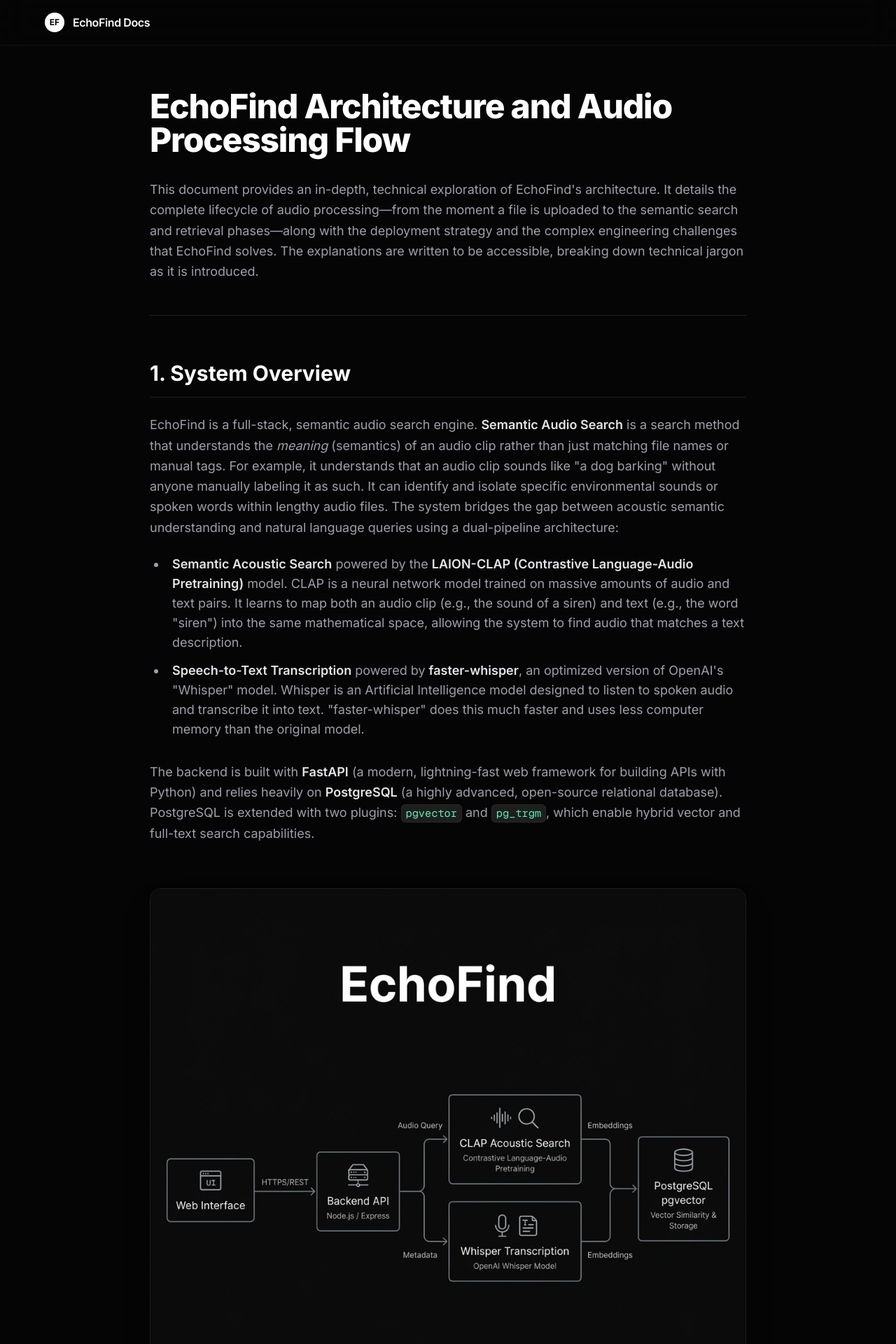
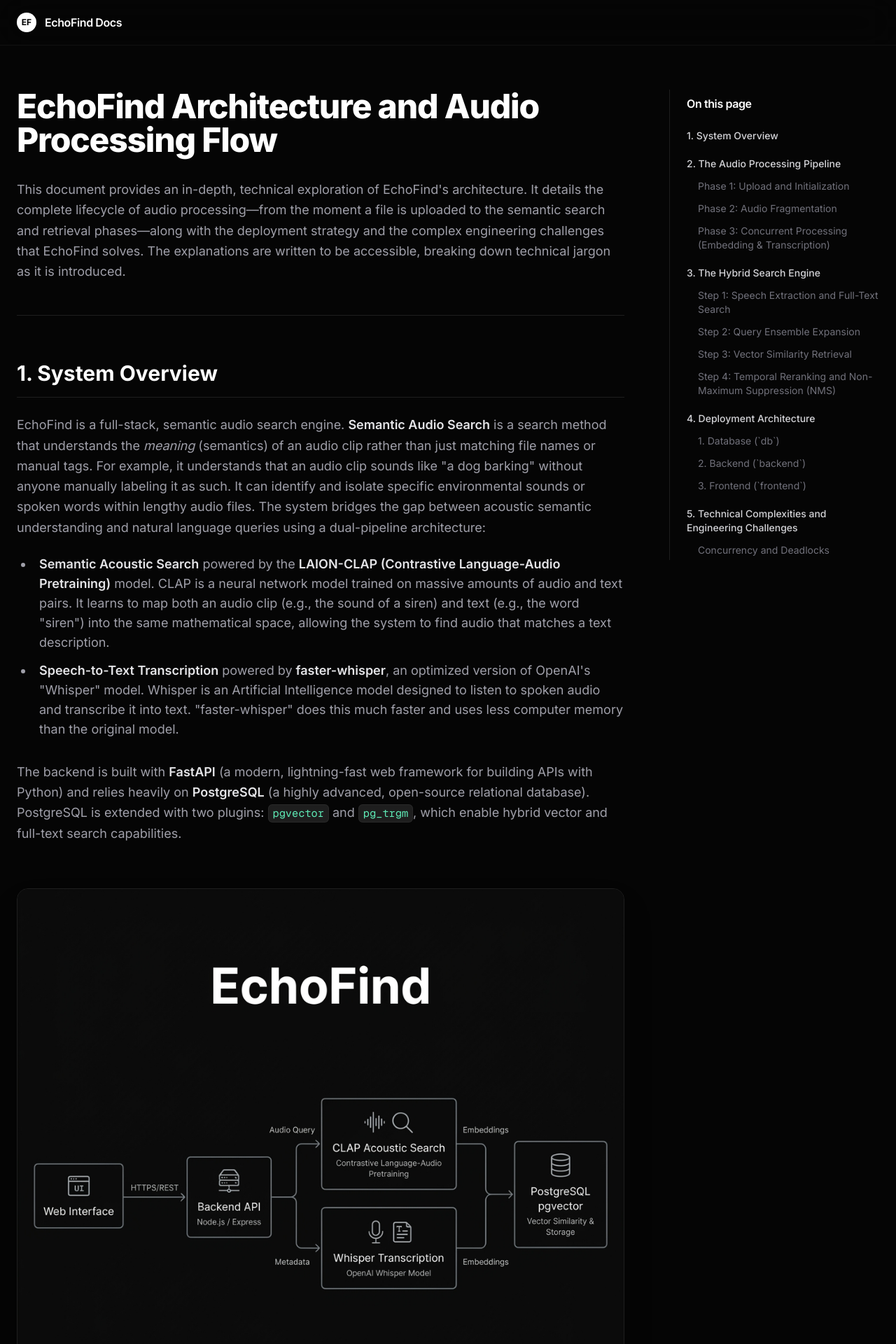
Before and after one commit to Rishik-Chakraborty/EchoFind-public, a Next.js app in the folder frontend/: page /docs in a window 1280 px wide. Shown: the top 1920 px of the page at 70% size. Built offline with nearby package versions, Linux system fonts and the light colour scheme.

Commit message:
Add FAQ, TOC sidebar, and deployment diagram to docs

```diff
--- a/frontend/app/docs/page.tsx
+++ b/frontend/app/docs/page.tsx
@@ -8,11 +8,18 @@
   const filePath = path.join(process.cwd(), 'content', 'architecture.md');
   const content = fs.readFileSync(filePath, 'utf8');
 
+  // Extract headings for Table of Contents
+  const headings = Array.from(content.matchAll(/^(##|###)\s+(.*)$/gm)).map(match => {
+    const text = match[2];
+    const id = text.toLowerCase().replace(/[^\w]+/g, '-');
+    return { level: match[1].length, text, id };
+  });
+
   return (
     <div className="min-h-screen bg-[#050505] text-zinc-300 font-sans selection:bg-white selection:text-black">
       {/* Header */}
       <header className="fixed top-0 w-full z-50 bg-[#050505]/80 backdrop-blur-xl border-b border-white/5">
-        <div className="max-w-[1200px] mx-auto px-6 h-16 flex items-center">
+        <div className="max-w-[1400px] mx-auto px-6 h-16 flex items-center">
           <Link href="/" className="flex items-center gap-3 hover:opacity-80 transition-opacity">
             <div className="w-7 h-7 bg-white flex items-center justify-center text-black font-bold text-xs rounded-full">EF</div>
             <span className="font-semibold text-white tracking-tight">EchoFind Docs</span>
@@ -20,15 +27,24 @@
         </div>
       </header>
 
-      {/* Docs Content */}
-      <main className="max-w-[900px] mx-auto px-6 pt-32 pb-32">
+      {/* Docs Layout */}
+      <div className="max-w-[1400px] mx-auto px-6 pt-32 pb-32 flex flex-col lg:flex-row gap-16 relative items-start">
+
+        {/* Main Content */}
+        <main className="flex-1 min-w-0 max-w-[900px]">
           <article className="text-zinc-300 leading-relaxed">
             <ReactMarkdown
               remarkPlugins={[remarkGfm]}
               components={{
                 h1: ({node, ...props}) => <h1 className="text-4xl md:text-5xl font-extrabold mb-8 text-white tracking-tight" {...props} />,
-              h2: ({node, ...props}) => <h2 className="text-2xl md:text-3xl font-bold mt-16 mb-6 text-white border-b border-white/10 pb-4" {...props} />,
-              h3: ({node, ...props}) => <h3 className="text-xl md:text-2xl font-semibold mt-10 mb-4 text-zinc-100" {...props} />,
+                h2: ({node, children, ...props}) => {
+                  const id = String(children).toLowerCase().replace(/[^\w]+/g, '-');
+                  return <h2 id={id} className="text-2xl md:text-3xl font-bold mt-16 mb-6 text-white border-b border-white/10 pb-4 scroll-mt-24" {...props}>{children}</h2>;
+                },
+                h3: ({node, children, ...props}) => {
+                  const id = String(children).toLowerCase().replace(/[^\w]+/g, '-');
+                  return <h3 id={id} className="text-xl md:text-2xl font-semibold mt-10 mb-4 text-zinc-100 scroll-mt-24" {...props}>{children}</h3>;
+                },
                 h4: ({node, ...props}) => <h4 className="text-lg font-semibold mt-8 mb-4 text-zinc-200" {...props} />,
                 p: ({node, ...props}) => <p className="mb-6 text-zinc-400 text-lg leading-relaxed" {...props} />,
                 ul: ({node, ...props}) => <ul className="list-disc pl-6 mb-8 text-zinc-400 space-y-3 text-lg" {...props} />,
@@ -79,6 +95,30 @@
             </ReactMarkdown>
           </article>
         </main>
+
+        {/* Table of Contents Sidebar */}
+        <aside className="hidden lg:block w-[300px] shrink-0 sticky top-24 max-h-[calc(100vh-8rem)] overflow-y-auto custom-scrollbar">
+          <div className="border-l border-white/10 pl-6 py-2">
+            <h4 className="text-white font-semibold mb-4 tracking-tight">On this page</h4>
+            <nav className="flex flex-col gap-3">
+              {headings.map((heading, i) => (
+                <a
+                  key={i}
+                  href={`#${heading.id}`}
+                  className={`text-sm transition-colors block ${
+                    heading.level === 2
+                      ? 'text-zinc-300 hover:text-white font-medium mt-2'
+                      : 'text-zinc-500 hover:text-zinc-300 ml-4'
+                  }`}
+                >
+                  {heading.text}
+                </a>
+              ))}
+            </nav>
+          </div>
+        </aside>
+
+      </div>
     </div>
   );
 }
--- a/frontend/content/architecture.md
+++ b/frontend/content/architecture.md
@@ -75,6 +75,8 @@
 
 EchoFind is deployed using **Docker / Containerization**. Docker is a technology that packages software into standardized units called "containers." A container includes everything the software needs to run (code, runtime, tools). This ensures EchoFind runs exactly the same way on any computer, making deployment scalable and reproducible. The architecture consists of three primary services:
 
+![Deployment Architecture](/images/deployment_architecture.png)
+
 ### 1. Database (`db`)
 - Uses a PostgreSQL container pre-loaded with the `pgvector` plugin.
 - Serves as the single source of truth for relational metadata, job state tracking, word-level transcripts, and 512-dimensional acoustic vectors.
@@ -105,3 +107,19 @@
 ### Cross-Resolution Thresholding
 - **Semantic Variability**: A 1-second audio chunk contains significantly less semantic information than a 5-second chunk, which inherently affects its vector distance to a text prompt.
 - **Dynamic Scoring**: EchoFind implements a dynamic scoring and thresholding system. It actively penalizes or rewards chunks based on their resolution to ensure short, snappy sound events (like a door slam) can compete fairly with long, ambient sounds (like rain) during the ranking phase.
+
+---
+
+## 6. Frequently Asked Questions (FAQ)
+
+### What formats of audio files are supported?
+EchoFind supports most common audio formats including `.wav`, `.mp3`, `.flac`, and `.ogg`. When an unsupported or corrupted file is uploaded, the backend will return a helpful validation error.
+
+### Do I need to provide text transcripts for my audio?
+**No.** EchoFind uses the LAION-CLAP model to "listen" to the audio directly. If you search for "a dog barking," it finds the acoustic pattern of a bark, not a text label that says "dog barking."
+
+### How fast is the Approximate Nearest Neighbor (ANN) search?
+Because the vectors are indexed using HNSW (Hierarchical Navigable Small World) graphs in PostgreSQL, retrieving the top 1000 acoustic matches from a database of millions takes less than 10 milliseconds.
+
+### Does the system work on CPU?
+Yes. The entire stack, including the Neural Networks, is designed to run efficiently on standard CPUs. We utilize `faster-whisper` with `int8` quantization to drastically reduce memory usage, allowing it to run smoothly on a Hugging Face Space or a standard laptop.
```
Also changed, not shown: frontend/public/images/deployment_architecture.png (added). Lines whose indentation alone changed are shown as unchanged.
